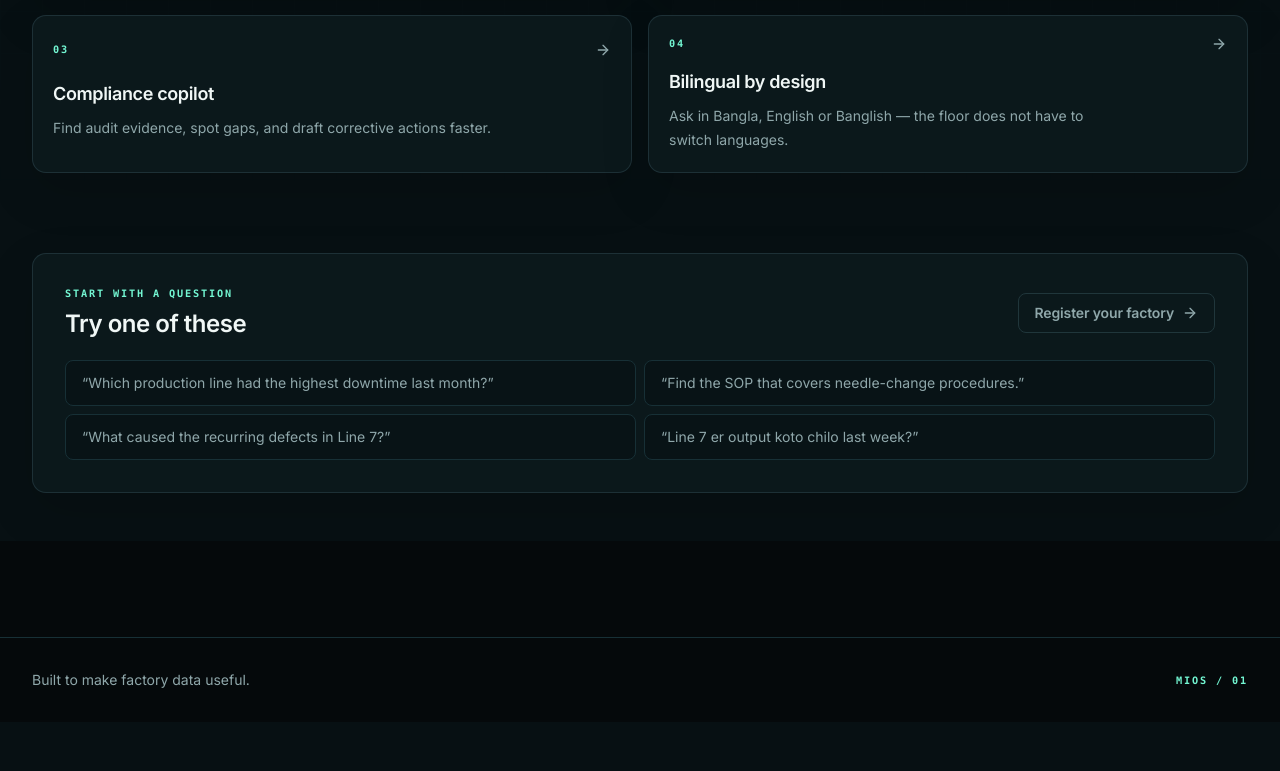
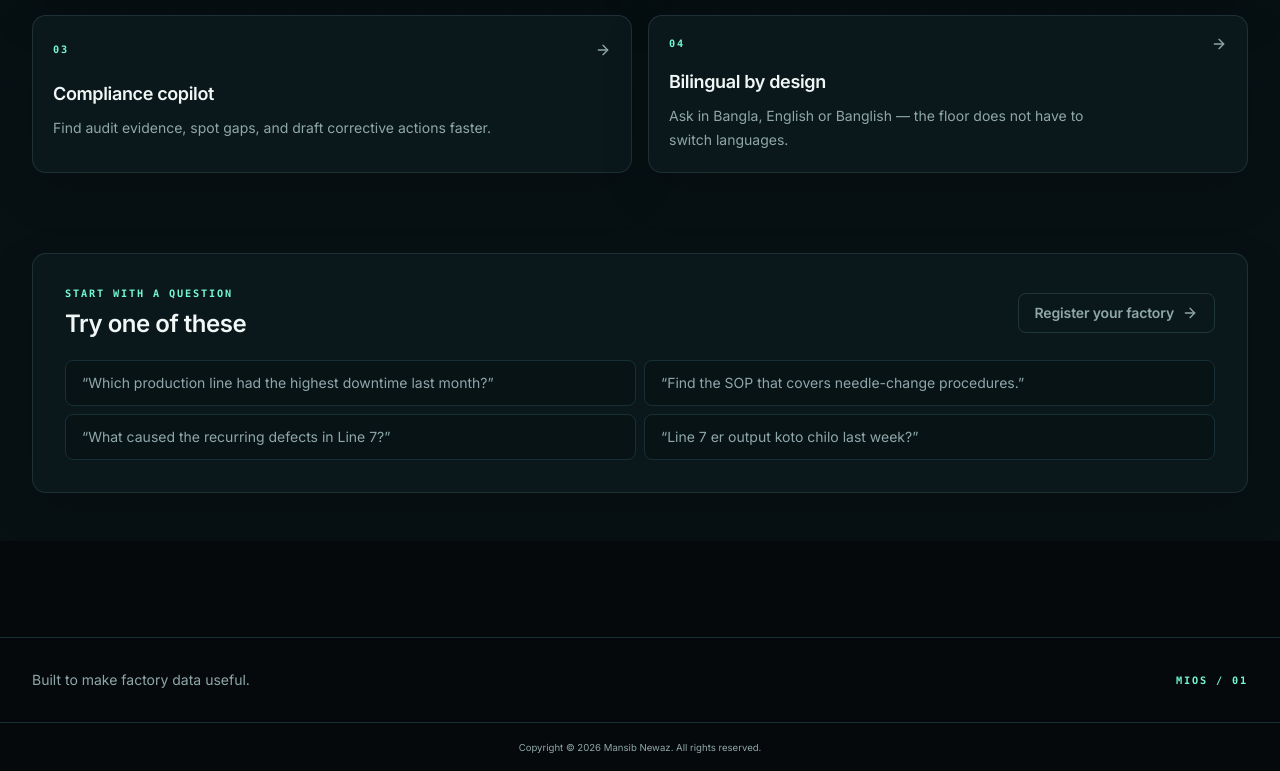
Before and after one commit to mnxtr/M_I_OS, a Next.js app in the folder apps/web/: page / in a window 1280 px wide. Shown: the part 1110-1881 px from the top of the page. Before the commit the page ends 1832 px from the top, so only its background shows below. Built offline with nearby package versions, Linux system fonts and the light colour scheme; no server answers.

Commit message:
feat(ui): display copyright credit in (marketing)

```diff
--- a/apps/web/app/(marketing)/layout.tsx
+++ b/apps/web/app/(marketing)/layout.tsx
@@ -2,6 +2,7 @@ import Link from "next/link";
 import { getServerT } from "@/lib/i18n";
 import { LangToggle } from "@/components/layout/LangToggle";
 import { LangMigration } from "@/components/layout/LangMigration";
+import { CopyrightFooter } from "@/components/layout/CopyrightFooter";
 
 export default async function MarketingLayout({ children }: { children: React.ReactNode }) {
   const { t } = await getServerT();
@@ -49,6 +50,7 @@ export default async function MarketingLayout({ children }: { children: React.Re
           <span className="mios-eyebrow text-[0.58rem]">{t.brand.name} / 01</span>
         </div>
       </footer>
+      <CopyrightFooter />
     </div>
   );
 }
```
